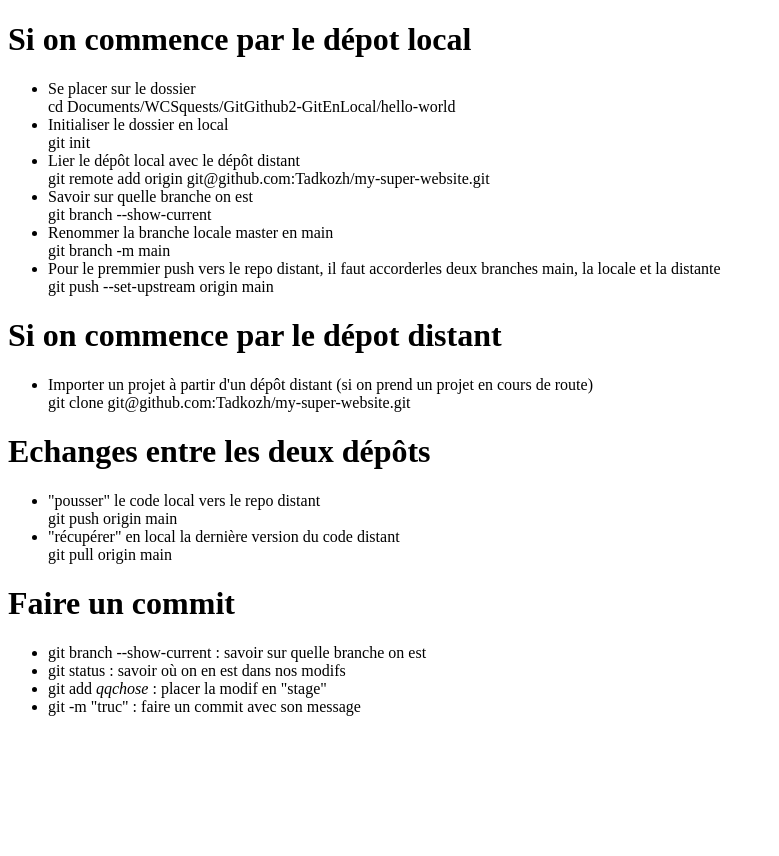
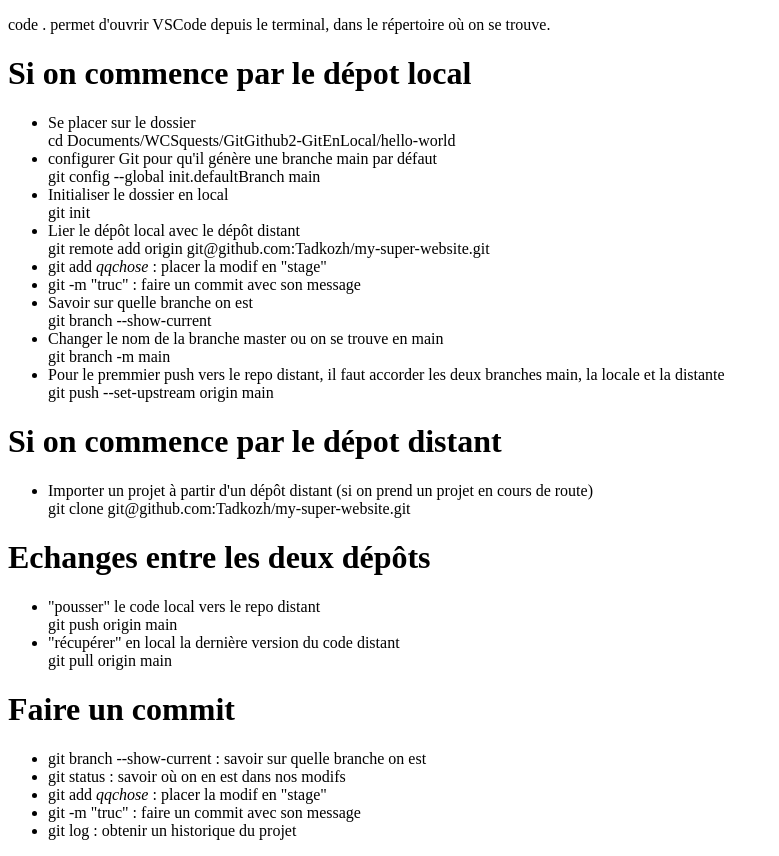
Before and after one commit to Tadkozh/my-super-website, a plain HTML site: page index.html in a window 1280 px wide. Shown: the whole page, without its empty margins (0-779 px from the left). Before the commit the page ends 800 px from the top, so only its background shows below. Drawn offline with Linux system fonts and the light colour scheme.

Commit message:
index plus complet

```diff
--- a/index.html
+++ b/index.html
@@ -7,20 +7,25 @@
     <title>Quelques commandes Git</title>
 </head>
 <body>
+    <p>code .	permet d'ouvrir VSCode depuis le terminal, dans le répertoire où on se trouve.</p>
     <h1>Si on commence par le dépot local</h1>
     <p>
     <ul>
         <li>Se placer sur le dossier <br>
             cd Documents/WCSquests/GitGithub2-GitEnLocal/hello-world</li>
+        <li>configurer Git pour qu'il génère une branche main par défaut<br>
+            git config --global init.defaultBranch main</li>
         <li>Initialiser le dossier en local<br>
             git init</li>
         <li>Lier le dépôt local avec le dépôt distant<br>
             git remote add origin git@github.com:Tadkozh/my-super-website.git</li>
+        <li>git add <i>qqchose</i> : placer la modif en "stage"</li>
+        <li>git -m "truc" : faire un commit avec son message</li>
         <li>Savoir sur quelle branche on est<br>
             git branch --show-current</li>
-        <li>Renommer la branche locale master en main<br>
+        <li>Changer le nom de la branche master ou on se trouve en main<br>
             git branch -m main</li>
-        <li>Pour le premmier push vers le repo distant, il faut accorderles deux branches main, la locale et la distante<br>
+        <li>Pour le premmier push vers le repo distant, il faut accorder les deux branches main, la locale et la distante<br>
             git push --set-upstream origin main</li>
     </ul>
     </p>
@@ -50,6 +55,7 @@
         <li>git status : savoir où on en est dans nos modifs</li>
         <li>git add <i>qqchose</i> : placer la modif en "stage"</li>
         <li>git -m "truc" : faire un commit avec son message</li>
+        <li>git log : obtenir un historique du projet</li>
     </ul>
     </p>
 
```
